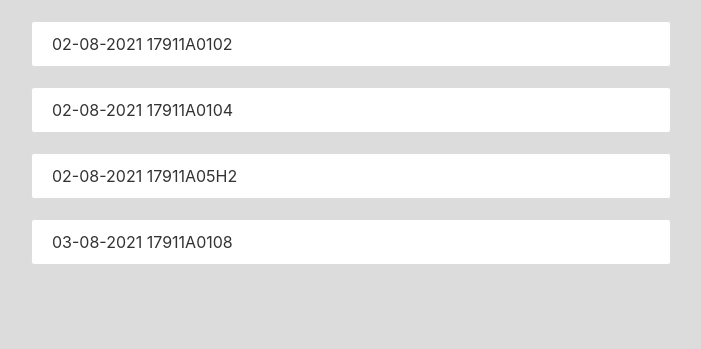
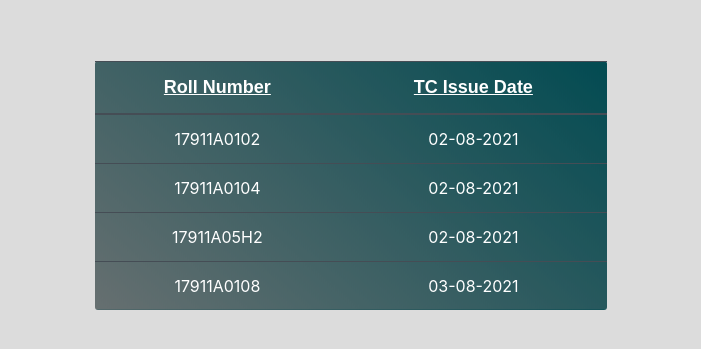
Before and after one commit to thejusvarma/TC, a Flask app: page /issued in a window 1280 px wide. Shown: the part 59-408 px from the top of the page, without its empty margins (289-990 px from the left). Run offline with Flask 2, Linux system fonts and the light colour scheme; a user stored in the database is signed in; data comes from the database, SQL or seed files in the repository; some libraries are stand-ins or nearby versions.

Commit message:
Issue page ui

```diff
--- a/gen_app/routes.py
+++ b/gen_app/routes.py
@@ -17,10 +17,8 @@ def home():
         form = rollnumform()
         form2 = uploadfile()
 
-        if form.roll_num.data:
-
+        if form.validate_on_submit():
             rn = form.roll_num.data
-
             db_data1 = Issued.query.filter_by(roll_num=rn).first()
             db_data2 = None
             if db_data1:
--- a/gen_app/static/styles/issue.css
+++ b/gen_app/static/styles/issue.css
@@ -1,11 +1,22 @@
-.content-section{
+
+
+.container-table{
+    margin-top: 120px;
     margin-left: auto;
     margin-right: auto;
-    width:50%;
+    width:40%;
 }
 
-.container-register{
-    margin-left: auto;
-    margin-right: auto;
-    width:50%;
+.table-heading{
+    font-family: Arial, Helvetica, sans-serif;
+    font-size: large;
+    text-decoration: underline;
+
 }
+.table-dark
+{
+    /* color: black; */
+    background: linear-gradient(40deg, #666f70, #024b52);
+    border-radius: 3px;
+
+}
--- a/gen_app/templates/issue.html
+++ b/gen_app/templates/issue.html
@@ -4,11 +4,24 @@
 {% endblock head %}
 {% block content %}
 
-{% for data in datas %}
-<article class="media content-section">
-    {{ data.date_posted.strftime('%d-%m-%Y')}}
-    {{ data.roll_num }}
-</article>
-{% endfor %}
+<div class="container-table text-center ">
+
+    <table class="table table-dark table-hover">
+        <thead>
+          <tr class="table-heading">
+            <th scope="col">Roll Number</th>
+            <th scope="col">TC Issue Date</th>
+          </tr>
+        </thead>
+        <tbody>
+            {% for data in datas %}
+            <tr>
+                <td> {{ data.roll_num }} </td>
+                <td> {{ data.date_posted.strftime('%d-%m-%Y')}} </td>
+            </tr>
+            {% endfor %}
+        </tbody>
+    </table>
+</div>
 
 {% endblock content %}
```
Also changed, not shown: gen_app/forms.py (+1 -8 lines), 2 other files.
